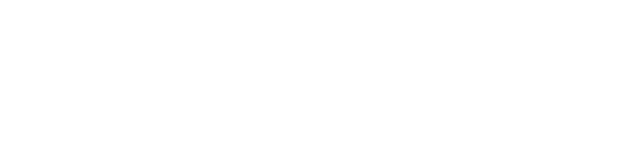
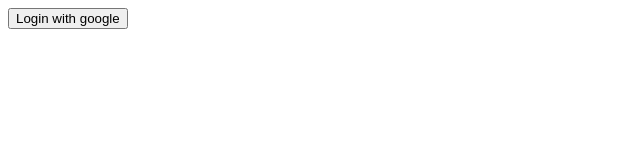
Before and after one commit to NoroffFEU/mmf-cms-decap, a website: page admin/index.html in a window 1280 px wide. Shown: the whole page, without its empty margins (0-640 px from the left). Drawn offline with Linux system fonts and the light colour scheme.

Commit message:
Update index.html

```diff
--- a/admin/index.html
+++ b/admin/index.html
@@ -7,6 +7,7 @@
         <title>Content Manager Decap test</title>
     </head>
     <body>
-        <script src="https://unpkg.com/decap-cms@^3.0.0/dist/decap-cms.js"></script>
+        <button onclick="oauthSignIn()">Login with google</button>
+        <script src="../google-auth.js"></script>
     </body>
 </html>
```
